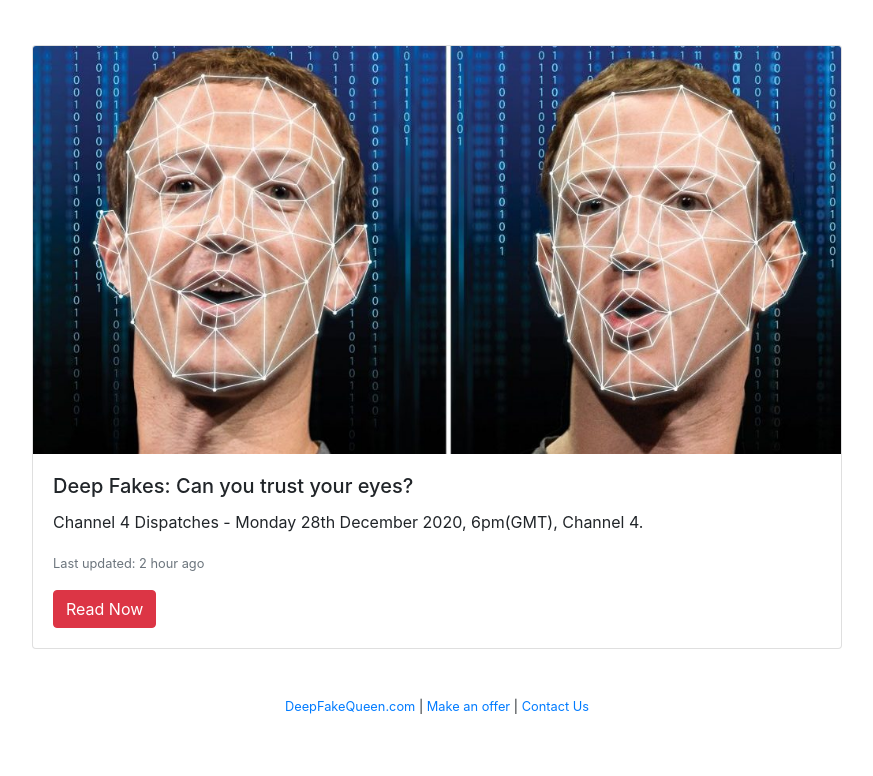
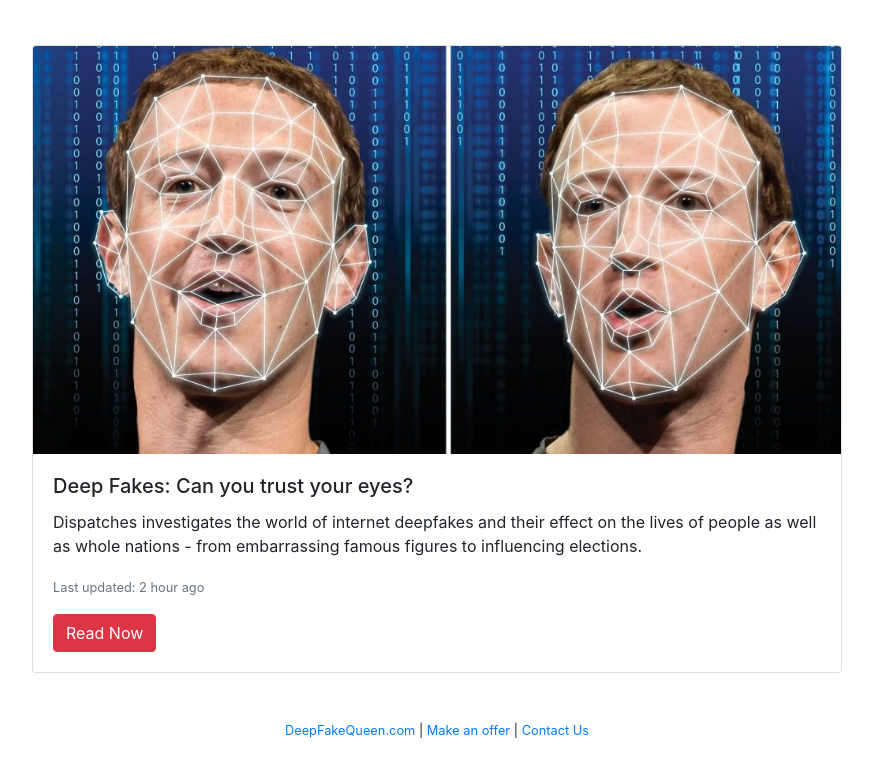
Before and after one commit to frankgio13/urban-happiness, a plain HTML site: page index.htm in a window 1280 px wide. Shown: the part 1569-2345 px from the top of the page, without its empty margins (203-1076 px from the left). Drawn offline with nearby package versions, Linux system fonts and the light colour scheme.

Commit message:
Update index.htm

```diff
--- a/index.htm
+++ b/index.htm
@@ -100,7 +100,7 @@
 			<img src="dfmz.jpeg" class="card-img-top" alt="Deep Fakes: Can you trust your eyes?">
 			<div class="card-body">
 			<h5 class="card-title">Deep Fakes: Can you trust your eyes?</h5>
-			<p class="card-text">Channel 4 Dispatches - Monday 28th December 2020, 6pm(GMT), Channel 4.</p>
+			<p class="card-text">Dispatches investigates the world of internet deepfakes and their effect on the lives of people as well as whole nations - from embarrassing famous figures to influencing elections.</p>
 			<p class="card-text"><small class="text-muted">Last updated: 2 hour ago</small></p>
 			<a href="deepfakes.htm" class="btn btn-danger">Read Now</a>
 		</div>
```
